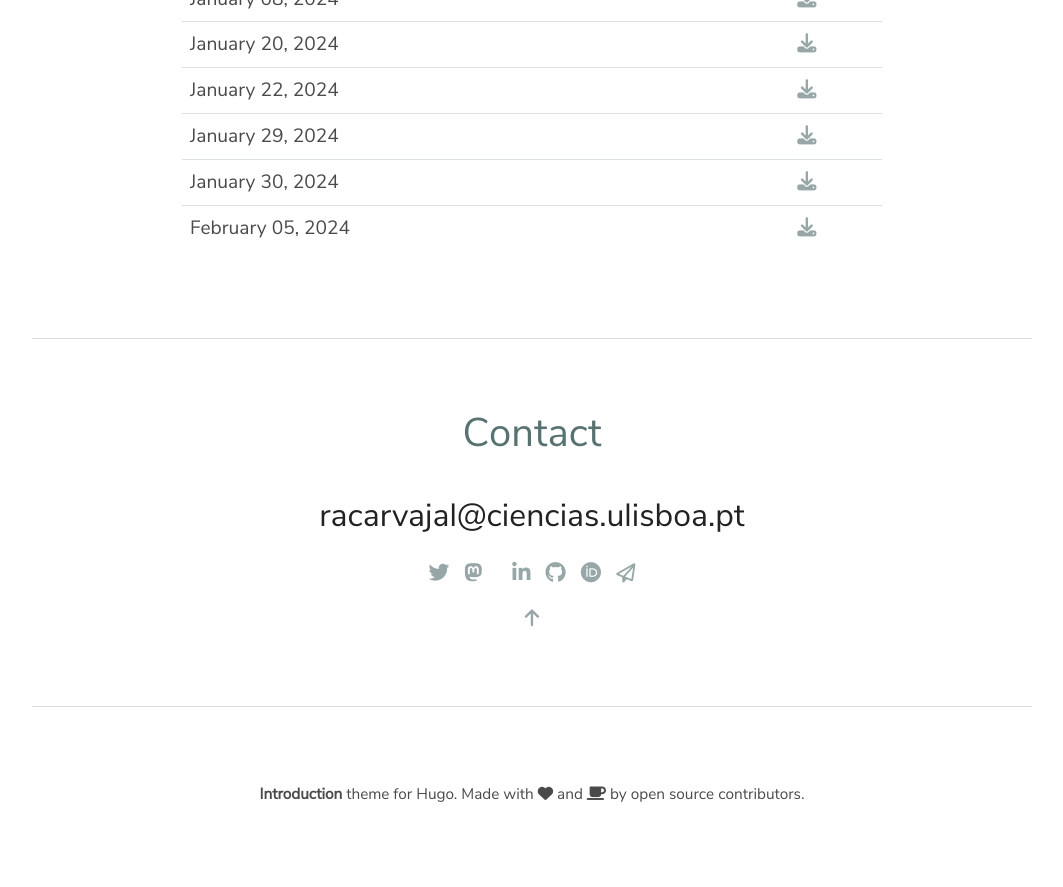
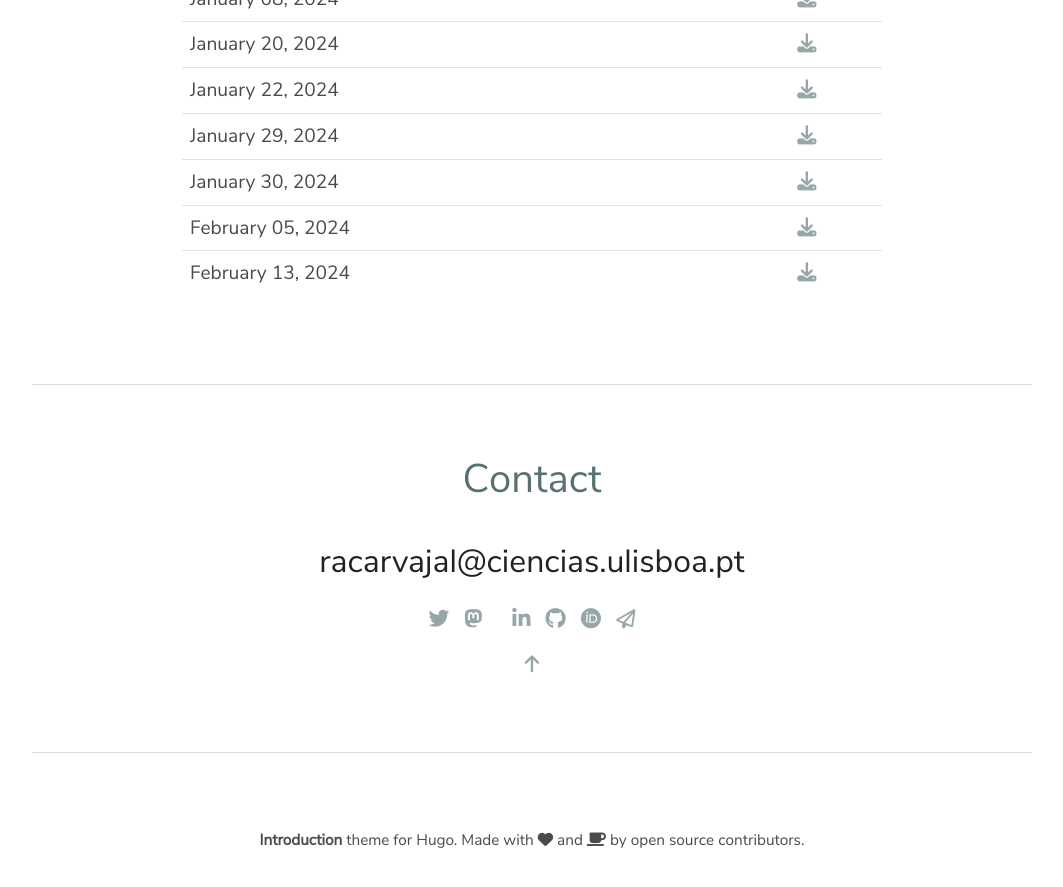
Before and after one commit to racarvajal/racarvajal.github.io, a Jekyll site: the page thesis.html, which Jekyll copies as it is, in a window 1280 px wide and 900 px high, scrolled down 1312 px. Shown: the top 887 px of the window, without its empty margins (108-1171 px from the left). Built offline with Jekyll 4.4.1, drawn with Linux system fonts in a browser that asks for light colours; before the commit the page ends 2168 px from its top, so only the background shows below that.

Commit message:
files Feb 13

```diff
--- a/thesis.html
+++ b/thesis.html
@@ -191,6 +191,14 @@
               </a>
             </td>
           </tr>
+          <tr>
+            <td>February 13, 2024</td>
+            <td class="t-center">
+              <a href="files/thesis/thesis_RCP_FCUL_Feb13.pdf" target="_blank">
+                <i class="fa fa-download"></i>
+              </a>
+            </td>
+          </tr>
         </table>
       </div>
     </div>
```
Also changed, not shown: 1 other file.
